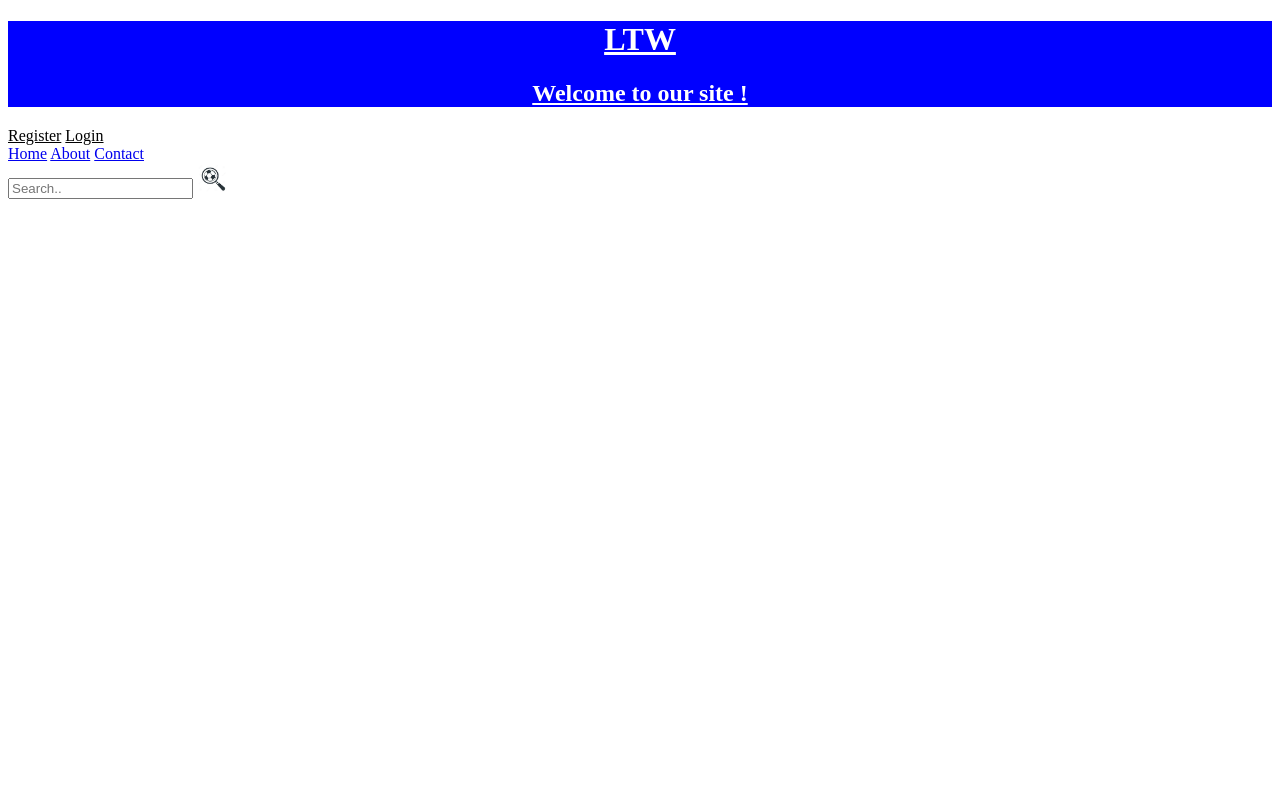
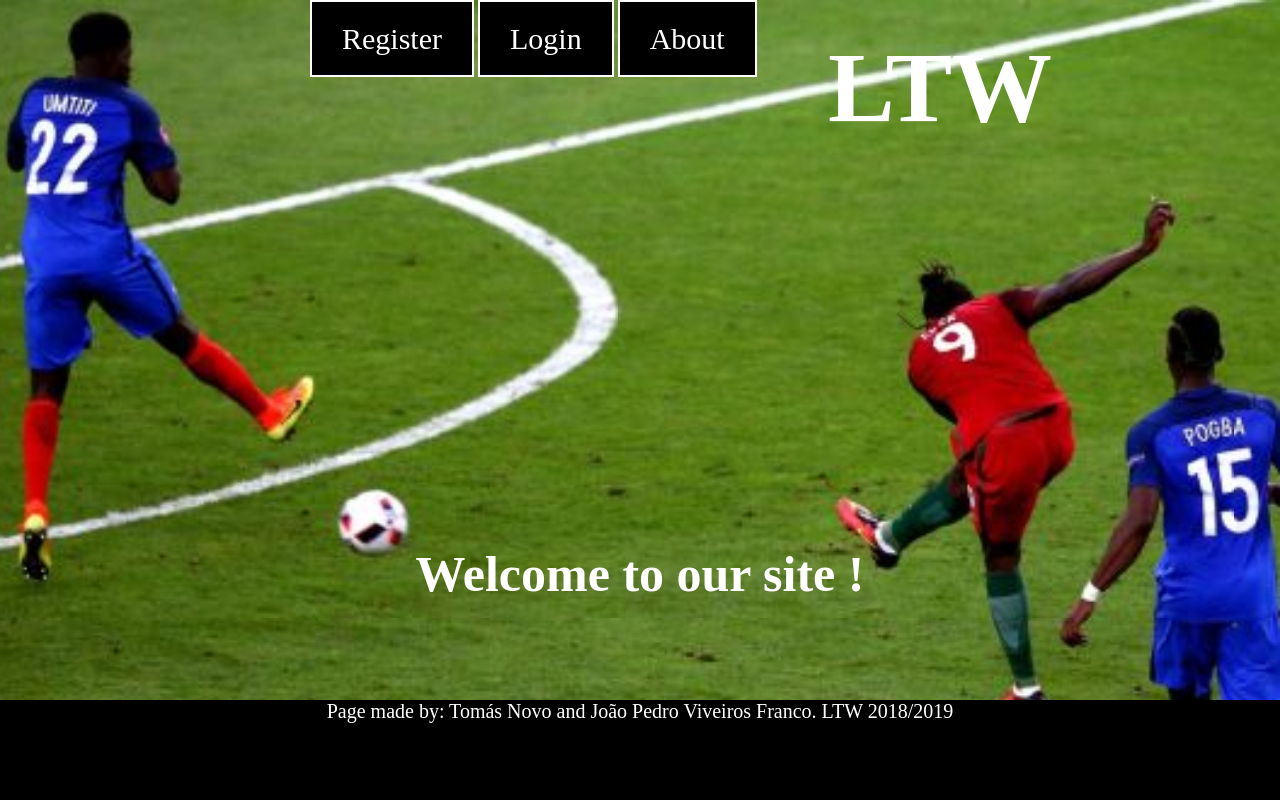
Before and after one commit to pedrovfranco/FEUP-LTW, a PHP site: page / in a window 1280 px wide. Run offline with PHP 8.4, Linux system fonts and the light colour scheme.

Commit message:
index page edited

```diff
--- a/index.html
+++ b/index.html
@@ -11,12 +11,22 @@
 		<h1><a href="index.html">LTW</a></h1>
 		<h2><a href="index.html">Welcome to our site ! </a></h2>
 	</header>
-	<div id="signup">
-		<a href="register.html">Register</a>
-		<a href="login.html">Login</a>
+	<div class="menu">
+		<ul class="signup">
+			<li class="active"> <a href="register.html">Register</a> </li>
+			<li class="active"> <a href="login.html">Login</a> </li>
+			<li class="active"> <a href="login.html">About</a> </li>
+		</ul>
 	</div>
+<!--	<div class="buttons">
+		<a href="" class="btn1"> Best goals and skills </a>
+		<a href="" class="btn2"> Best tackles </a>
+	</div>-->
+	<footer>
+  <p>Page made by: Tomás Novo and João Pedro Viveiros Franco. LTW 2018/2019</p>
+</footer>
 
-	<div class="topInterface">
+<!--	<div class="topInterface">
 	  <a href="#home">Home</a>
 	  <a href="#about">About</a>
 	  <a href="#contact">Contact</a>
@@ -26,7 +36,7 @@
 				<input type="image" src="lupa.png" alt="Submit Form" width="30" height="30"/>
 	    </form>
 	  </div>
-	</div>
+	</div>-->
 
 	</body>
 </html>
--- a/login.html
+++ b/login.html
@@ -2,7 +2,7 @@
 <html>
 <head>
 	<title> LTW </title>
-  <link href="style.css" rel="stylesheet">
+  <link href="style.css" rel="stylesheet">W 3
 </head>
 <body>
   <h1>Login</h1>
--- a/style.css
+++ b/style.css
@@ -1,21 +1,86 @@
-header {
-  text-align: center;
-  background-color: blue;
-  color: white;
+
+*
+{
+  margin: 0;
+  padding: 0;
 }
 
+header {
+   position: relative;
+   top: -20px;
+   bottom: 20px;
+   background-image: url(eder.jpg);
+   height: 720px;
+   background-size: cover;
+   background-position: center;
+   text-align: center;
+   background-repeat: no-repeat;
+   background-attachment: fixed;
+}
 
 h1 > a {
   color: white;
+  font-family: "Times New Roman", Times, serif;
+  font-size: 100px;
+  position: relative;
+  right: -300px;
+  top: 50px;
+  text-decoration: none;
 }
 
 h2 > a {
   color: white;
+  font-size: 50px;
+  position: relative;
+  top: 450px;
+  font-family: "Times New Roman", Times, serif;
+  text-decoration: none;
 }
 
-#signup > a
+.signup
 {
-  text-align: justify;
-  background-color: white;
-  color: black;
+  float: left;
+  list-style: none;
 }
+
+.signup li
+{
+  display: inline-table;
+}
+
+.signup li a
+{
+  color: white;
+  background-color: black;
+  text-decoration: none;
+  font-family: "Times New Roman", Times, serif;
+  font-size: 30px;
+  padding: 20px 30px;
+  position: relative;
+  left: 310px;
+  top: -698px;
+}
+
+.signup li.active a{
+  border: 2px solid white;
+}
+/*
+.buttons
+{
+  margin-top: 30px;
+  margin-left:
+}
+*/
+footer
+{
+    position: fixed;
+    left: 0px;
+    right: 0px;
+    top: 700px;
+    bottom: 0px;
+    background-color: black;
+    text-align: center;
+    font-family: "Times New Roman", Times, serif;
+    font-size: 20px;
+    color: white;
+}
```
Also changed, not shown: eder.jpg (added), ronaldo.jpg (added), ronaldo1.jpg (added).
